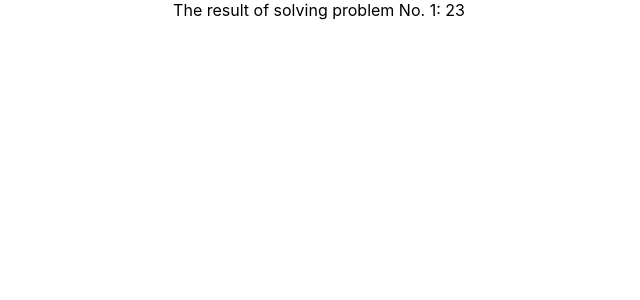
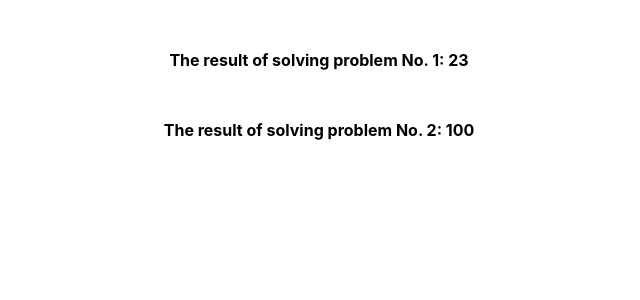
Before and after one commit to AlSidUA/lesson2_05_07_tacks-with-two-branches, a React (Create React App) app: page / in a window 1280 px wide. Shown: the top 300 px of the page, without its empty margins (321-961 px from the left). Built offline with nearby package versions, Linux system fonts and the light colour scheme.

Commit message:
lesson2_tacks2

```diff
--- a/src/App.css
+++ b/src/App.css
@@ -1,8 +1,13 @@
 .App {
+  display: flex;
+  flex-direction: column;
+  gap: 50px;
   text-align: center;
+  margin-top: 50px;
+  font-weight: bold;
 }
 
-.App-logo {
+/*.App-logo {
   height: 40vmin;
   pointer-events: none;
 }
@@ -35,4 +40,4 @@
   to {
     transform: rotate(360deg);
   }
-}
+}*/
--- a/src/App.js
+++ b/src/App.js
@@ -1,13 +1,28 @@
 import './App.css';
 import naturalNumber from './tacks/tacks1';
+import { damage } from './tacks/games/tacks2';
+import {FIRE, WATER, GRASS, ELECTRIC} from './tacks/games/effectiveness';
+
+
+
+
+
 
 
 function App() {
   return (
     <div className="App">
-      {
-        `The result of solving problem No. 1: ${naturalNumber(10)}`
-      }
+      <track1>
+        {
+          `The result of solving problem No. 1: ${naturalNumber(10)}`
+        }
+      </track1>
+
+      <track2>
+              {
+                `The result of solving problem No. 2: ${damage(FIRE, GRASS, 10, 10)}`
+              }
+      </track2>
 
 
     </div>
--- /dev/null
+++ b/src/tacks/games/effectiveness.js
@@ -0,0 +1,13 @@
+import Effectiveness from "./klasseffect";
+
+const fire = "FIRE";
+const water = "WATER";
+const grass = "GRASS";
+const electric = "ELECTRIC";
+
+const FIRE = new Effectiveness (fire, [grass], [electric], [fire, water]);
+const WATER = new Effectiveness (water, [fire], [], [water, grass, electric]);
+const GRASS = new Effectiveness (grass, [water], [electric], [fire]);
+const ELECTRIC = new Effectiveness (electric, [water], [fire, grass], [electric])
+
+export {FIRE, WATER, GRASS, ELECTRIC}
--- /dev/null
+++ b/src/tacks/games/klasseffect.js
@@ -0,0 +1,12 @@
+export default class Effectiveness{
+    name;
+    superEffect;
+    neutral;
+    notVeryEffect;
+        constructor(name, superEffect, neutral, notVeryEffect){
+            this.name = name;
+            this.superEffect = superEffect;
+            this.neutral = neutral;
+            this.notVeryEffect = notVeryEffect
+        }
+}
--- /dev/null
+++ b/src/tacks/games/tacks2.js
@@ -0,0 +1,16 @@
+const effectiveness = (heroType, opponentType)=>{
+    switch (opponentType.name) {
+        case heroType.superEffect.filter(value=> value===opponentType.name)[0]:
+            return 2
+        case heroType.neutral.filter(value=> value===opponentType.name)[0]:
+            return 1
+        case heroType.notVeriEffect.filter(value=> value===opponentType.name)[0]:
+            return 0.5
+        default:
+            return 0;
+    }
+}
+
+export const damage = (heroType, opponentType, attackPower, opponentDefense)=>{
+    return 50*(attackPower/opponentDefense)*effectiveness(heroType, opponentType);
+}
```
